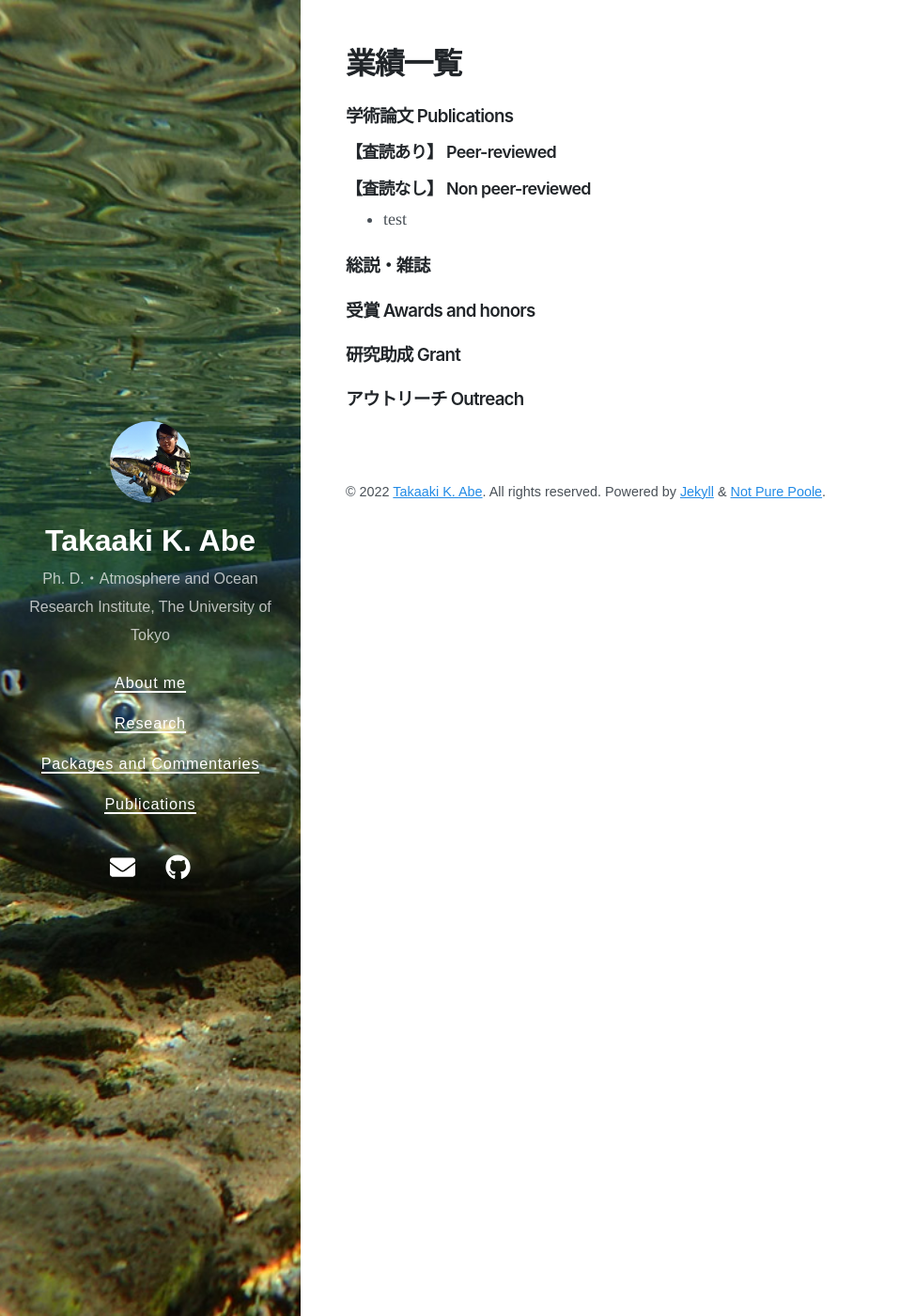
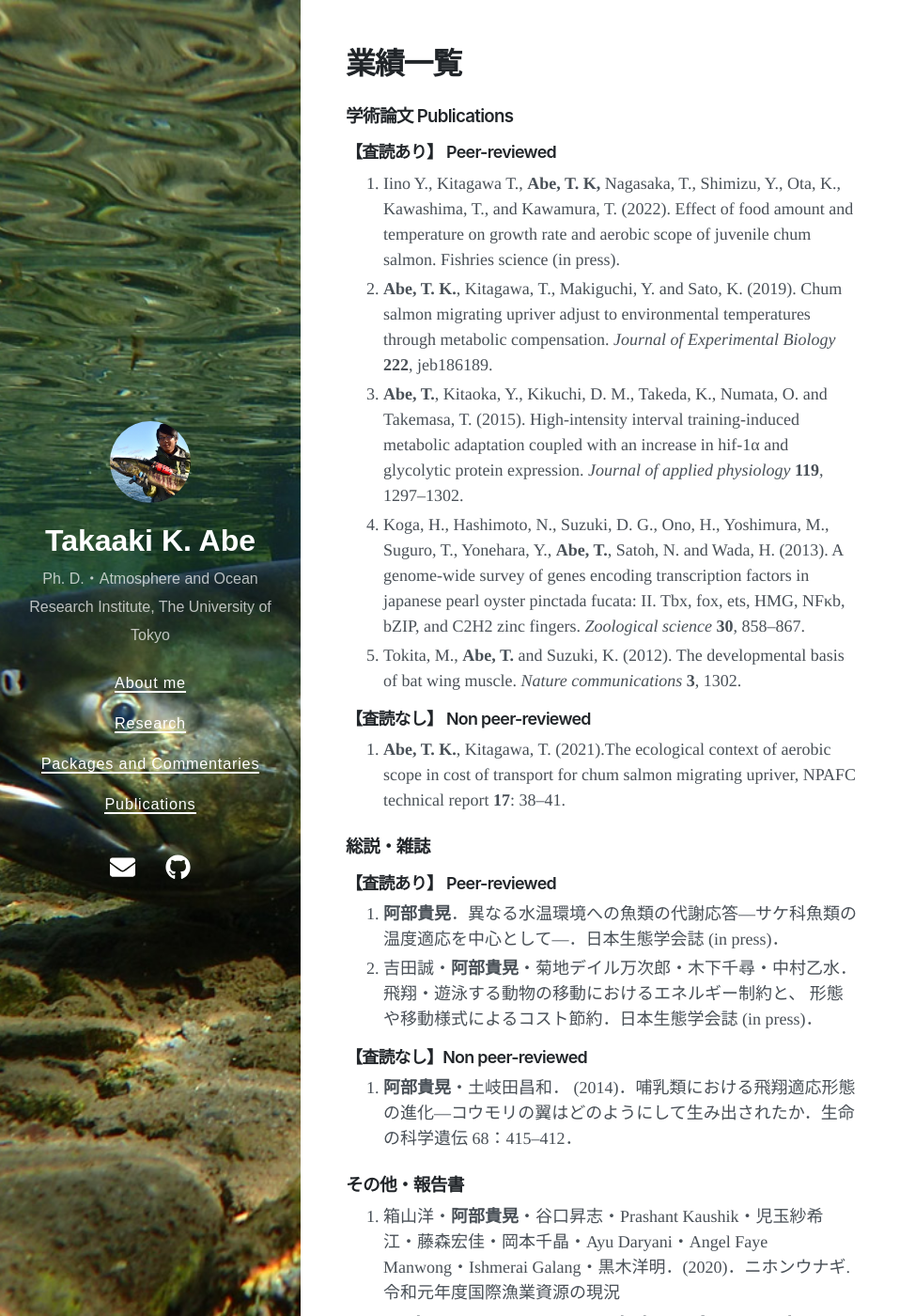
Before and after one commit to Takaaki-K-Abe/Takaaki-K-Abe.github.io, a Jekyll site: the page built from publications.md, in a window 1280 px wide and 1400 px high. Shown: the whole window at 94% size, without its empty margins (0-974 px from the left). Built offline with Jekyll 4.4.1, drawn with Linux system fonts in a browser that asks for light colours; nearby versions of some CDN libraries; some of the changed text lies outside the part shown.

Commit message:
update files

```diff
--- a/publications.md
+++ b/publications.md
@@ -8,15 +8,38 @@ title: 業績一覧
 
 #### 【査読あり】 Peer-reviewed
 
+1. Iino Y., Kitagawa T., **Abe, T. K,** Nagasaka, T., Shimizu, Y., Ota, K., Kawashima, T., and Kawamura, T. (2022).
+Effect of food amount and temperature on growth rate and aerobic scope of juvenile chum salmon. Fishries science (in press).
+1. **Abe, T. K.**, Kitagawa, T., Makiguchi, Y. and Sato, K. (2019). Chum salmon migrating upriver adjust to environmental temperatures through metabolic compensation. *Journal of Experimental Biology* **222**, jeb186189.
+2. **Abe, T.**, Kitaoka, Y., Kikuchi, D. M., Takeda, K., Numata, O. and Takemasa, T. (2015). High-intensity interval training-induced metabolic adaptation coupled with an increase in hif-1α and glycolytic protein expression. *Journal of applied physiology* **119**, 1297–1302.
+3. Koga, H., Hashimoto, N., Suzuki, D. G., Ono, H., Yoshimura, M., Suguro, T., Yonehara, Y., **Abe, T.**, Satoh, N. and Wada, H. (2013). A genome-wide survey of genes encoding transcription factors in japanese pearl oyster pinctada fucata: II. Tbx, fox, ets, HMG, NFκb, bZIP, and C2H2 zinc fingers. *Zoological science* **30**, 858–867.
+4. Tokita, M., **Abe, T.** and Suzuki, K. (2012). The developmental basis of bat wing muscle. *Nature communications* **3**, 1302.
+
 #### 【査読なし】 Non peer-reviewed
 
-- test
+1. **Abe, T. K.**, Kitagawa, T. (2021).The ecological context of aerobic scope in cost of transport for chum salmon migrating upriver, NPAFC technical report **17**: 38--41.
 
 ### 総説・雑誌
 
+#### 【査読あり】 Peer-reviewed
+
+1. **阿部貴晃**．異なる水温環境への魚類の代謝応答---サケ科魚類の温度適応を中心として---．日本生態学会誌 (in press)．
+2. 吉田誠・**阿部貴晃**・菊地デイル万次郎・木下千尋・中村乙水．飛翔・遊泳する動物の移動におけるエネルギー制約と、 形態や移動様式によるコスト節約．日本生態学会誌 (in press)．
+
+#### 【査読なし】Non peer-reviewed
+
+1. **阿部貴晃**・土岐田昌和． (2014)．哺乳類における飛翔適応形態の進化—コウモリの翼はどのようにして生み出されたか．生命の科学遺伝 68：415–412．
+
+### その他・報告書
+
+1. 箱山洋・**阿部貴晃**・谷口昇志・Prashant Kaushik・児玉紗希江・藤森宏佳・岡本千晶・Ayu Daryani・Angel Faye Manwong・Ishmerai Galang・黒木洋明．(2020)．ニホンウナギ. 令和元年度国際漁業資源の現況
+2. Honda, K., Sato, T., Minowa, Y., Ohashi, R., **Abe, T.**,  Kuroda, M., Ueda, K., Suzuki, K., and Sato, S. (2020). The Summer 2019 Japanese Salmon Research Cruise of the R/V Hokko maru, NPAFC scientific research papers **1888**:1--17
+3. Honda, K., Sato, T., Ueda, S., Matsunami, Y., **Abe, T.**, Tatsuoka, I. Sato, S., and Suzuki, K. (2019). The Summer 2018 Japanese Salmon Research Cruise of the R/V Hokko maru, NPAFC scientific research papers **1825**: 1--17
+
 ### 受賞 Awards and honors
 
-### 研究助成 Grant
-
-
-### アウトリーチ Outreach
+1. **阿部貴晃**．平成30年度岩手県三陸海域研究論文知事表彰・特別賞．「岩手県に回帰するサケ親魚の温度順応に関する研究」，2018年12月．
+2. **阿部貴晃**・北川貴士・牧口祐也・佐藤克文．第11回サケ学研究会・サケ科学奨励賞．「遡上時期の異なる本州サケ集団間でみられた適水温の違い」2017年7月．
+3. **阿部貴晃**・北川貴士・牧口祐也・佐藤克文．第64回日本生態学会・ポスター賞．「遡上時期の異なるサケ集団間での至適水温範囲の違い」2016年3月．
+4. **阿部貴晃**・土岐田昌和．第12回日本進化学会・最優秀ポスター賞，「哺乳類の空中進出を可能にした複合適応形態の進化〜コウモリの翼形成に迫る〜」，2011年7月．
+5. **阿部貴晃**．筑波大学生命環境学群・生命環境学群学生表彰，2012年3月．
```
Also changed, not shown: about.md (+2 -11 lines), reserch.md (+3 -3 lines).
